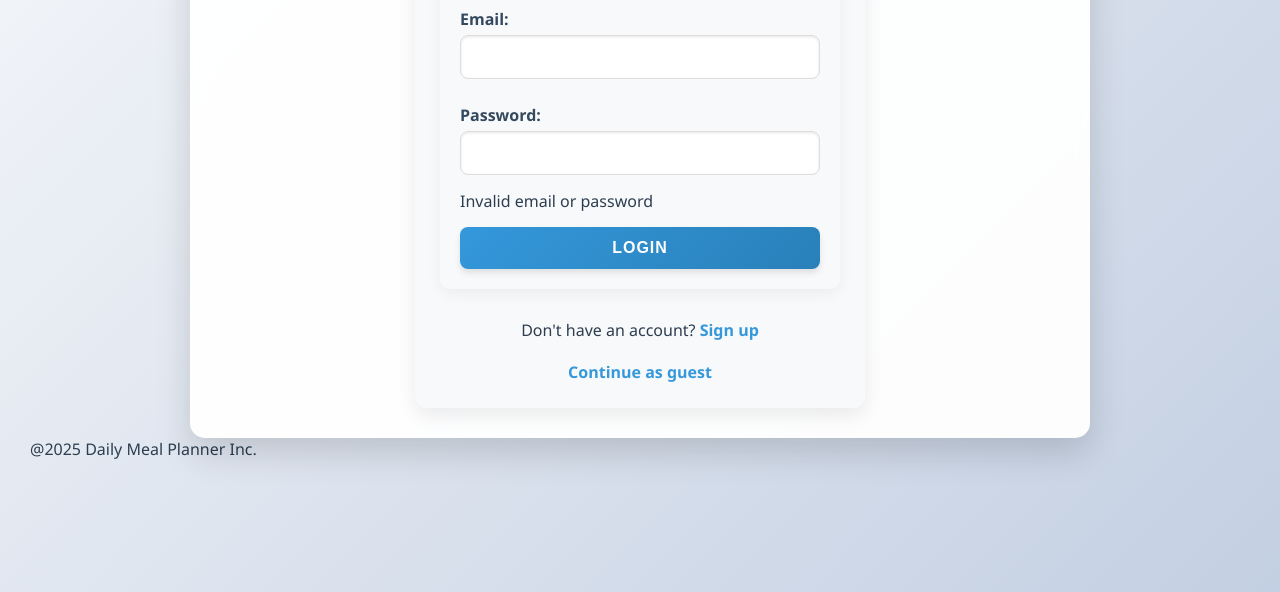
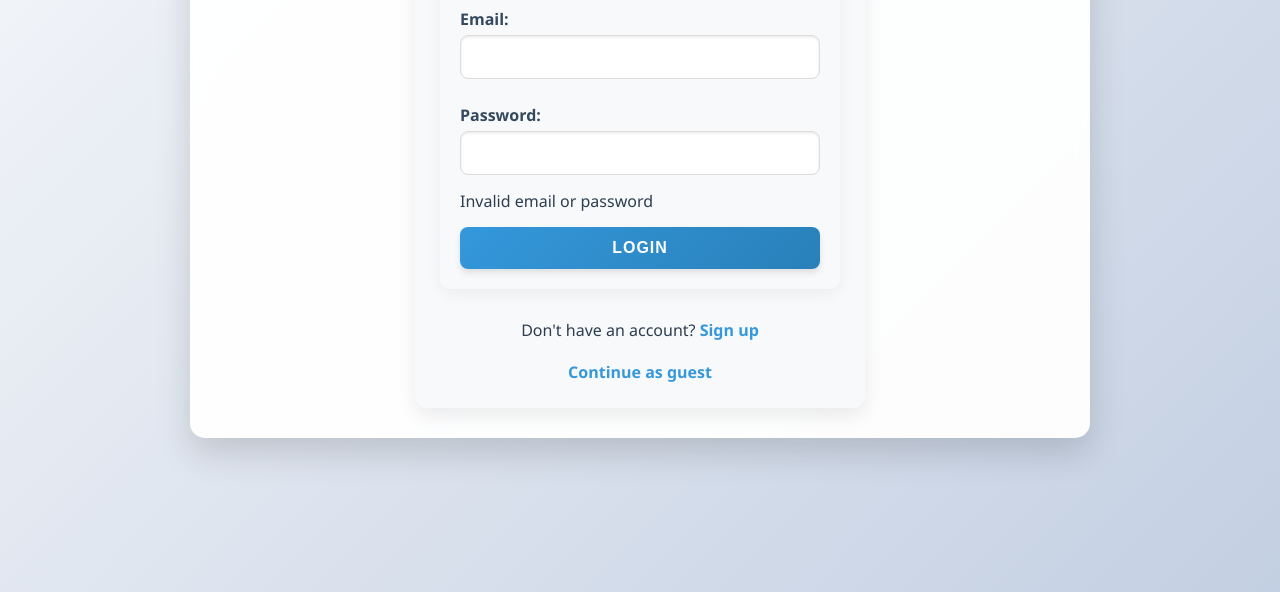
Before and after one commit to blackyoshi21825/Meal-Planner, a plain HTML site: page login.html in a window 1280 px wide. Shown: the part 208-800 px from the top of the page. Drawn offline with Linux system fonts and the light colour scheme.

Commit message:
deletes footer

```diff
--- a/login.html
+++ b/login.html
@@ -101,10 +101,6 @@
         </div>
     </div>
 
-    <div id="footer">
-        @2025 Daily Meal Planner Inc.
-    </div>
-
     <!-- Firebase SDK -->
     <script type="module">
         // Import the functions you need from the SDKs you need
```
Also changed, not shown: saved-meals.html (+0 -4 lines), signup.html (+0 -4 lines).
